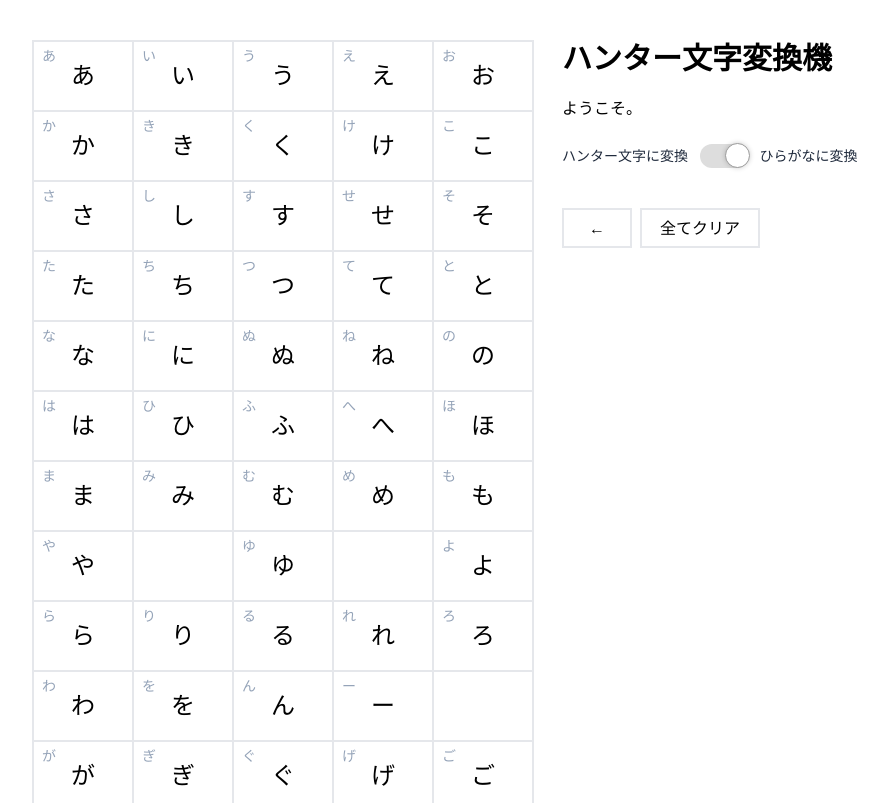
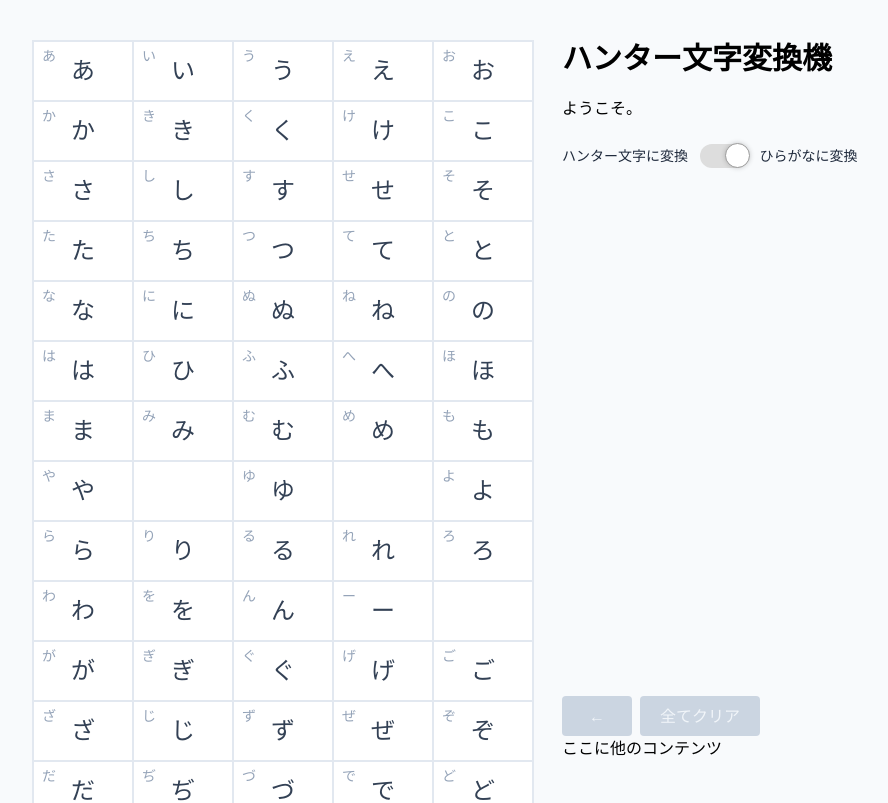
Before and after one commit to nanasi-1/hunter-mozi-converter, a React (Vite) app: page / in a window 1280 px wide. Shown: the top 803 px of the page, without its empty margins (8-896 px from the left). Built offline with nearby package versions, Linux system fonts and the light colour scheme; a web font is replaced by a local one.

Commit message:
UI調整

```diff
--- a/src/App.tsx
+++ b/src/App.tsx
@@ -9,20 +9,23 @@ function App() {
   const { selectMode, selectModeToggle } = useSelectMode()
 
   return (
-    <main className="p-10 w-screen">
-      <div className="flex gap-x-7 w-full">
-        <div>
+    <main className="p-10 w-screen bg-slate-50">
+      <div className="flex gap-x-7 w-full w-hull">
+        <div className="bg-white">
           <MoziSelector mode={selectMode} onInput={controlMozi.push} />
         </div>
-        <div className="w-full">
+        <div className="w-full h-screen relative">
           <h1 className="font-bold text-3xl pb-5">ハンター文字変換機</h1>
           <p className="pb-6">ようこそ。</p>
           {selectModeToggle}
           <div className="mt-10 px-6">
             <Result mozies={mozies} mode={selectMode} />
           </div>
-          <Backspace disabled={mozies.length === 0} onClick={controlMozi.shift} />
-          <ClearInput disabled={mozies.length === 0} onClick={controlMozi.clear} />
+          <div className="sticky top-[100vh] mb-20">
+            <Backspace disabled={mozies.length === 0} onClick={controlMozi.shift} />
+            <ClearInput disabled={mozies.length === 0} onClick={controlMozi.clear} />
+            <p>ここに他のコンテンツ</p>
+          </div>
         </div>
       </div>
     </main>
--- a/src/components/MoziSelector.tsx
+++ b/src/components/MoziSelector.tsx
@@ -8,7 +8,7 @@ export function MoziSelector({ onInput, mode }: {
   mode: SelectMode
 }) {
   return (
-    <div className="border-t-2 border-r-2 grid grid-cols-[repeat(5,100px)] w-[500px] box-content">
+    <div className="border-slate-200 border-t-2 border-r-2 grid grid-cols-[repeat(5,100px)] w-[500px] box-content">
       {HIRAGANA_LIST.map((hiragana, i) => (
         <SelectButton key={i} onClick={hiragana ? e => onInput?.(hiragana, e) : void 0}>
           {hiragana ? <>
@@ -36,7 +36,7 @@ function SelectButton({ children, onClick }: {
   return (
     <button
       onClick={onClick}
-      className="relative flex justify-center items-center border-b-2 border-l-2 min-h-[70px] hover:bg-slate-100 transition-colors"
+      className="relative text-slate-700 border-slate-200 flex justify-center items-center border-b-2 border-l-2 min-h-[60px] hover:bg-slate-100 transition-colors"
     >
       {children}
     </button>
--- a/src/components/output/ClearInput.tsx
+++ b/src/components/output/ClearInput.tsx
@@ -2,9 +2,15 @@ import { tv } from "tailwind-variants"
 
 const base = tv({
   base: [
-    "border-2", "w-[120px]", "h-[40px]",
-    "hover:bg-slate-100", "transition-colors"
-  ]
+    "rounded", "bg-slate-400", "w-[120px]", "h-[40px]",
+    "transition-colors", "text-slate-100"
+  ],
+  variants: {
+    disabled: {
+      true: ["cursor-not-allowed", "bg-slate-300"],
+      false: ["cursor-pointer", "hover:bg-slate-500"]
+    }
+  }
 })
 
 export function ClearInput({ onClick, disabled }: {
@@ -12,7 +18,7 @@ export function ClearInput({ onClick, disabled }: {
   disabled: boolean
 }) {
   return (
-    <button className={base()} onClick={onClick} disabled={disabled}>全てクリア</button>
+    <button className={base({ disabled })} onClick={onClick} disabled={disabled}>全てクリア</button>
   )
 }
 
@@ -25,6 +31,6 @@ export function Backspace({ onClick, disabled }: {
     base: ["mr-2", "w-[70px]"]
   })
   return (
-    <button className={button()} onClick={onClick} disabled={disabled}>←</button>
+    <button className={button({ disabled })} onClick={onClick} disabled={disabled}>←</button>
   )
 }
```
